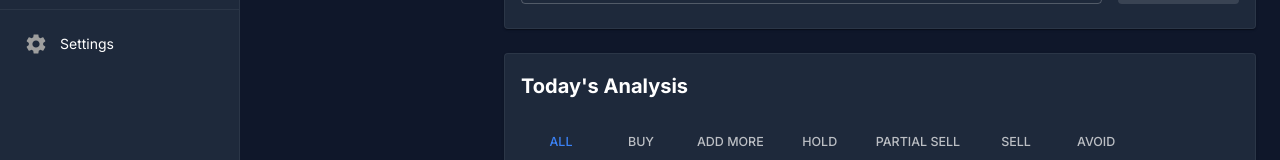
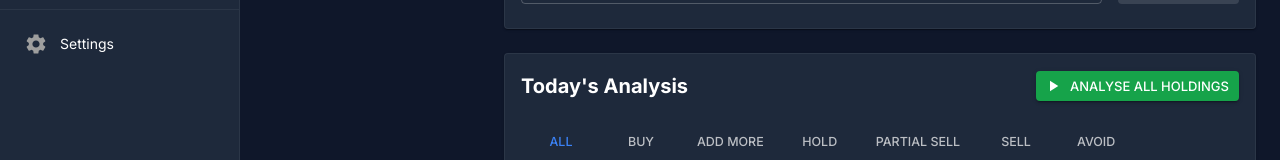
Before and after one commit to lalithvishnu04/Stock-Exchange, a React (Vite) app in the folder frontend/: page /recommendations in a window 1280 px wide. Shown: the part 255-415 px from the top of the page. Built offline with nearby package versions, Linux system fonts and the light colour scheme; no server answers; sample sign-in values are in the browser's storage.

Commit message:
Add 'Analyse All Holdings' button to Recommendations page for bulk stock analysis

```diff
--- a/frontend/src/pages/Recommendations.tsx
+++ b/frontend/src/pages/Recommendations.tsx
@@ -4,7 +4,8 @@ import {
   Tabs, Tab, Chip, Alert, CircularProgress,
 } from '@mui/material';
 import SearchIcon from '@mui/icons-material/Search';
-import { useQuery, useMutation } from '@tanstack/react-query';
+import PlayArrowIcon from '@mui/icons-material/PlayArrow';
+import { useQuery, useMutation, useQueryClient } from '@tanstack/react-query';
 import { recommendationsApi } from '../api/endpoints';
 import RecommendationCard from '../components/Dashboard/RecommendationCard';
 import SignalBadge from '../components/common/SignalBadge';
@@ -23,6 +24,7 @@ const TABS: { label: string; key: Signal | 'ALL' }[] = [
 export default function RecommendationsPage() {
   const [tab, setTab] = useState<Signal | 'ALL'>('ALL');
   const [symbol, setSymbol] = useState('');
+  const queryClient = useQueryClient();
 
   const { data: today, isLoading } = useQuery({
     queryKey: ['today-recommendations'],
@@ -32,6 +34,13 @@ export default function RecommendationsPage() {
   const analyseMutation = useMutation({
     mutationFn: () => recommendationsApi.analyse(symbol.trim().toUpperCase()),
     onSuccess: () => setSymbol(''),
+  });
+
+  const analyseAllMutation = useMutation({
+    mutationFn: () => recommendationsApi.analyseAll(),
+    onSuccess: () => {
+      queryClient.invalidateQueries({ queryKey: ['today-recommendations'] });
+    },
   });
 
   const allRecs = today
@@ -84,11 +93,23 @@ export default function RecommendationsPage() {
         <CardContent>
           <Box sx={{ display: 'flex', justifyContent: 'space-between', alignItems: 'center', mb: 2 }}>
             <Typography variant="h6" fontWeight={700}>Today's Analysis</Typography>
-            {today?.last_updated && (
-              <Typography variant="caption" color="text.secondary">
-                Updated {new Date(today.last_updated).toLocaleTimeString('en-IN')}
-              </Typography>
-            )}
+            <Box sx={{ display: 'flex', gap: 1, alignItems: 'center' }}>
+              <Button
+                variant="contained"
+                color="success"
+                size="small"
+                startIcon={analyseAllMutation.isPending ? <CircularProgress size={16} color="inherit" /> : <PlayArrowIcon />}
+                disabled={analyseAllMutation.isPending}
+                onClick={() => analyseAllMutation.mutate()}
+              >
+                Analyse All Holdings
+              </Button>
+              {today?.last_updated && (
+                <Typography variant="caption" color="text.secondary">
+                  Updated {new Date(today.last_updated).toLocaleTimeString('en-IN')}
+                </Typography>
+              )}
+            </Box>
           </Box>
 
           <Tabs
@@ -116,6 +137,12 @@ export default function RecommendationsPage() {
             </Typography>
           )}
 
+          {analyseAllMutation.isError && (
+            <Alert severity="error" sx={{ mb: 2 }}>
+              {(analyseAllMutation.error as any)?.response?.data?.detail || 'Bulk analysis failed'}
+            </Alert>
+          )}
+
           <Grid container spacing={2}>
             {filtered.map((r) => (
               <Grid item xs={12} sm={6} lg={4} key={r.id}>
```
